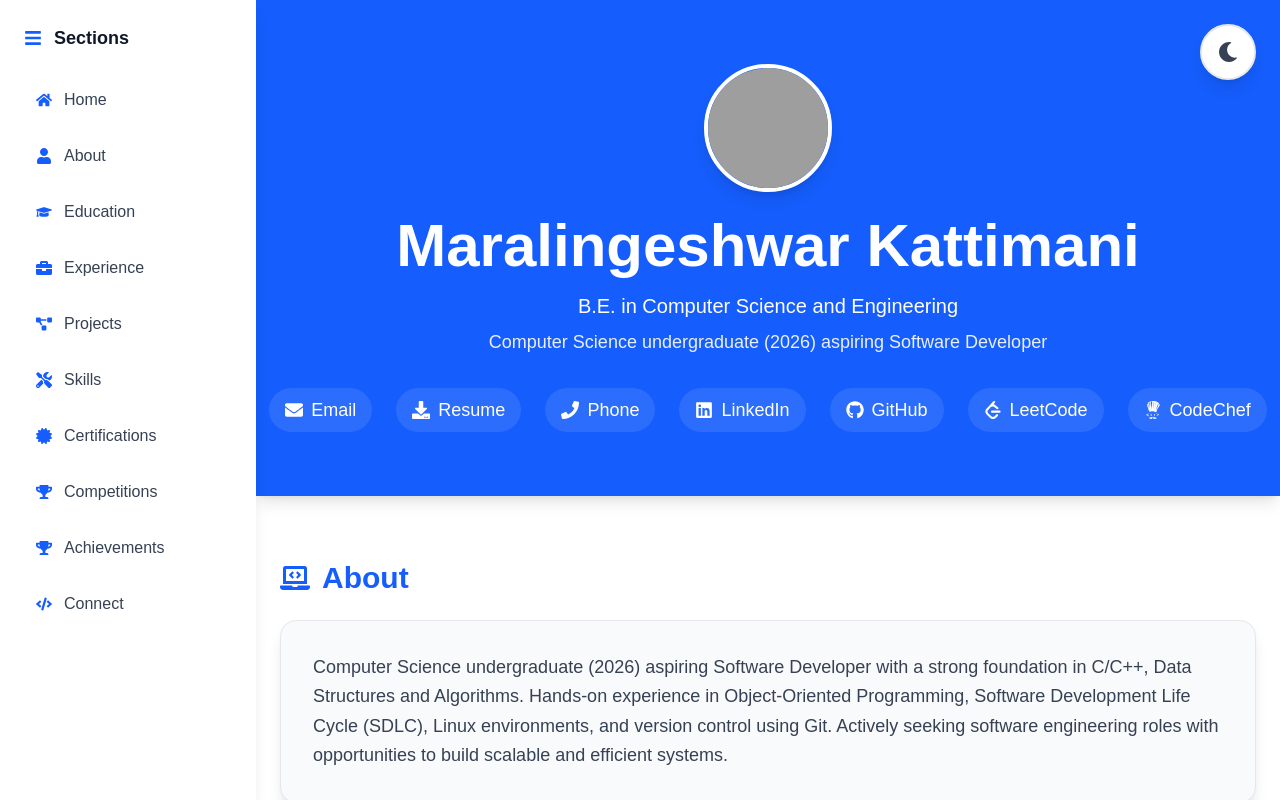
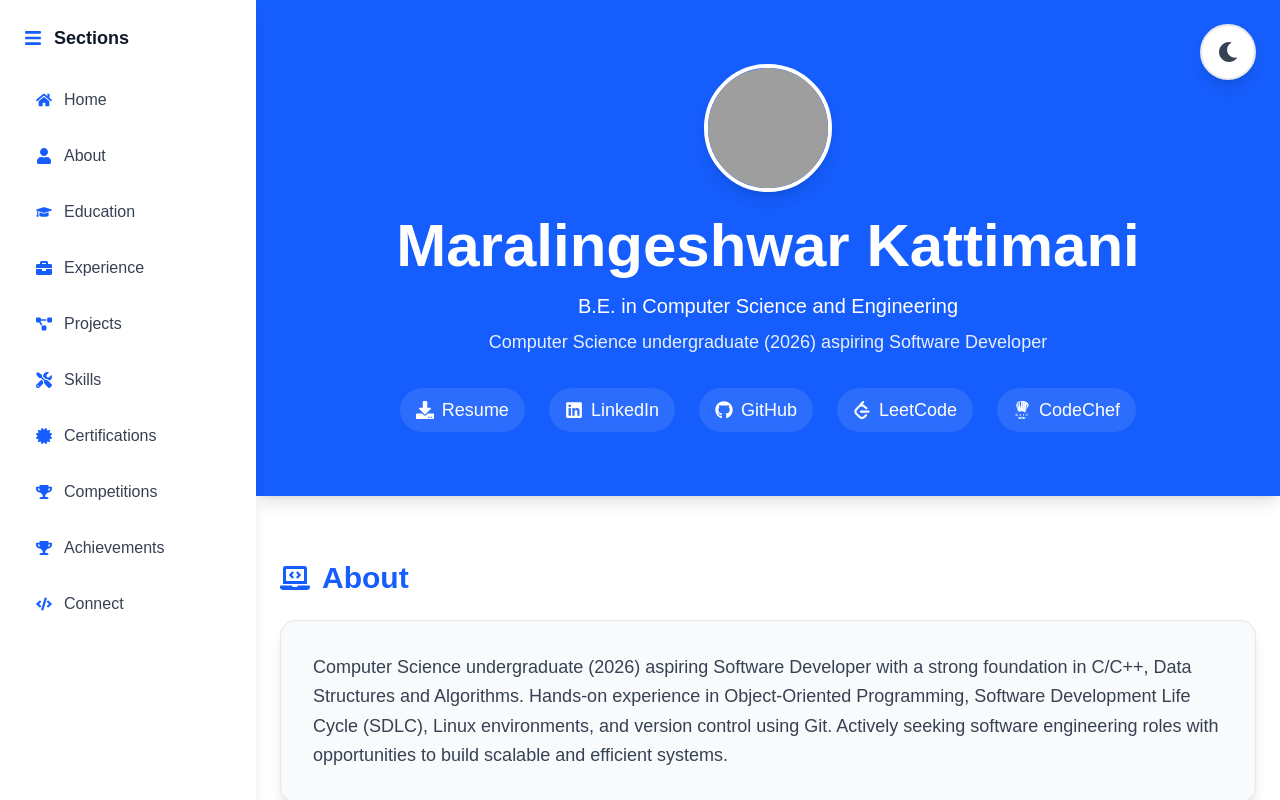
Before and after one commit to Suezcanaal/Marlingeshwar-portfolio, a Next.js app: page / in a window 1280 px wide. Shown: the top 800 px of the page. Built offline with nearby package versions, Linux system fonts and the light colour scheme; grey boxes are pictures that could not be loaded.

Commit message:
Move contact details to footer, remove from header

```diff
--- a/app/page.tsx
+++ b/app/page.tsx
@@ -227,24 +227,12 @@ export default function Home() {
 
             <div className="flex justify-center mt-8 flex-wrap gap-6 text-lg">
               <a
-                href={`mailto:${portfolioData.contact.email}`}
-                className="flex items-center hover:text-blue-200 transition-all duration-300 bg-white/10 px-4 py-2 rounded-full backdrop-blur-sm"
-              >
-                <FaEnvelope className="mr-2" /> Email
-              </a>
-              <a
                 href={portfolioData.resume}
                 target="_blank"
                 rel="noopener noreferrer"
                 className="flex items-center hover:text-blue-200 transition-all duration-300 bg-white/10 px-4 py-2 rounded-full backdrop-blur-sm"
               >
                 <FaDownload className="mr-2" /> Resume
-              </a>
-              <a
-                href={`tel:${portfolioData.contact.phone}`}
-                className="flex items-center hover:text-blue-200 transition-all duration-300 bg-white/10 px-4 py-2 rounded-full backdrop-blur-sm"
-              >
-                <FaPhone className="mr-2" /> Phone
               </a>
               <a
                 href={portfolioData.contact.linkedin}
@@ -521,7 +509,19 @@ export default function Home() {
 
           {/* ===== Footer ===== */}
           <footer className="bg-gray-100 dark:bg-gray-800 text-center py-8 text-gray-600 dark:text-gray-300 text-sm border-t border-gray-200 dark:border-gray-700">
-            © {new Date().getFullYear()} {portfolioData.name}. All rights reserved.
+            <div className="max-w-4xl mx-auto px-6">
+              <div className="mb-4 space-y-2">
+                <p className="flex items-center justify-center gap-2">
+                  <FaEnvelope className="text-blue-600 dark:text-blue-400" />
+                  Email: {portfolioData.contact.email}
+                </p>
+                <p className="flex items-center justify-center gap-2">
+                  <FaPhone className="text-blue-600 dark:text-blue-400" />
+                  Phone: {portfolioData.contact.phone}
+                </p>
+              </div>
+              <p>© {new Date().getFullYear()} {portfolioData.name}. All rights reserved.</p>
+            </div>
           </footer>
         </div>
       </div>
```
